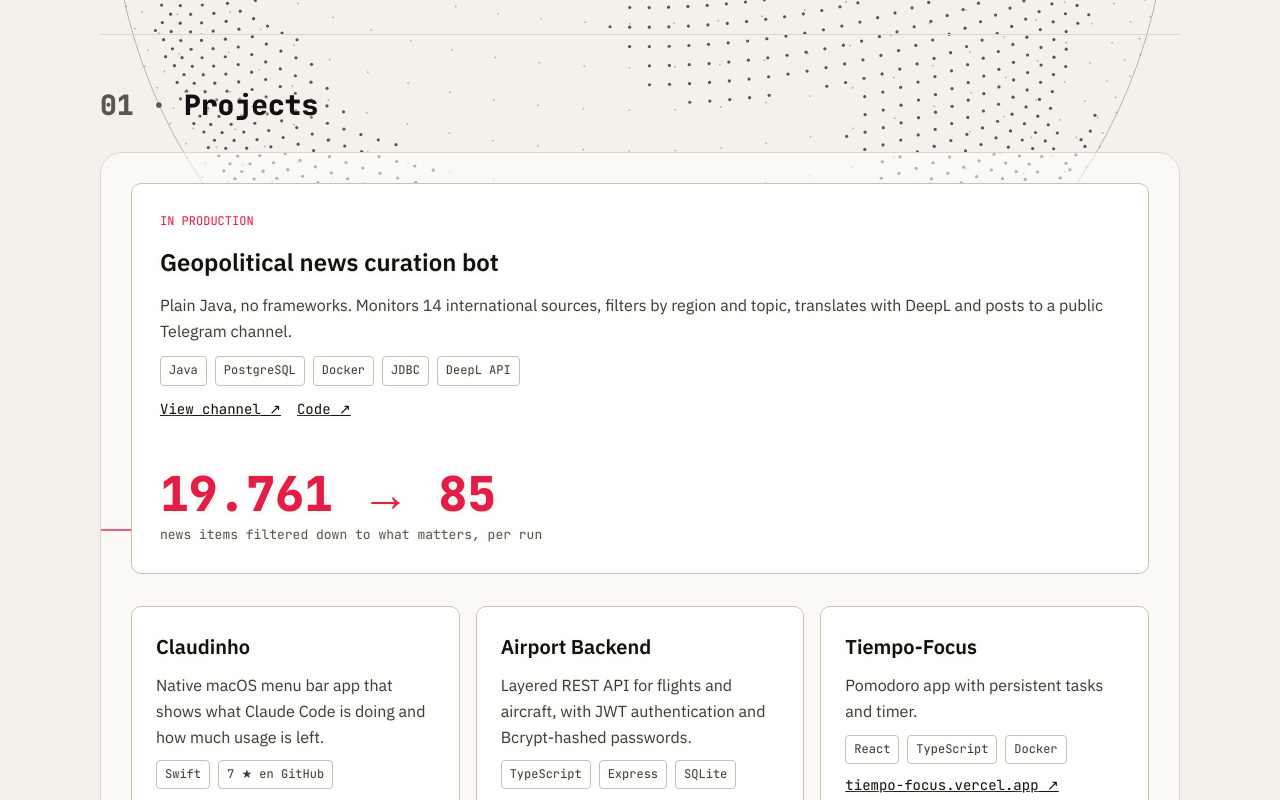
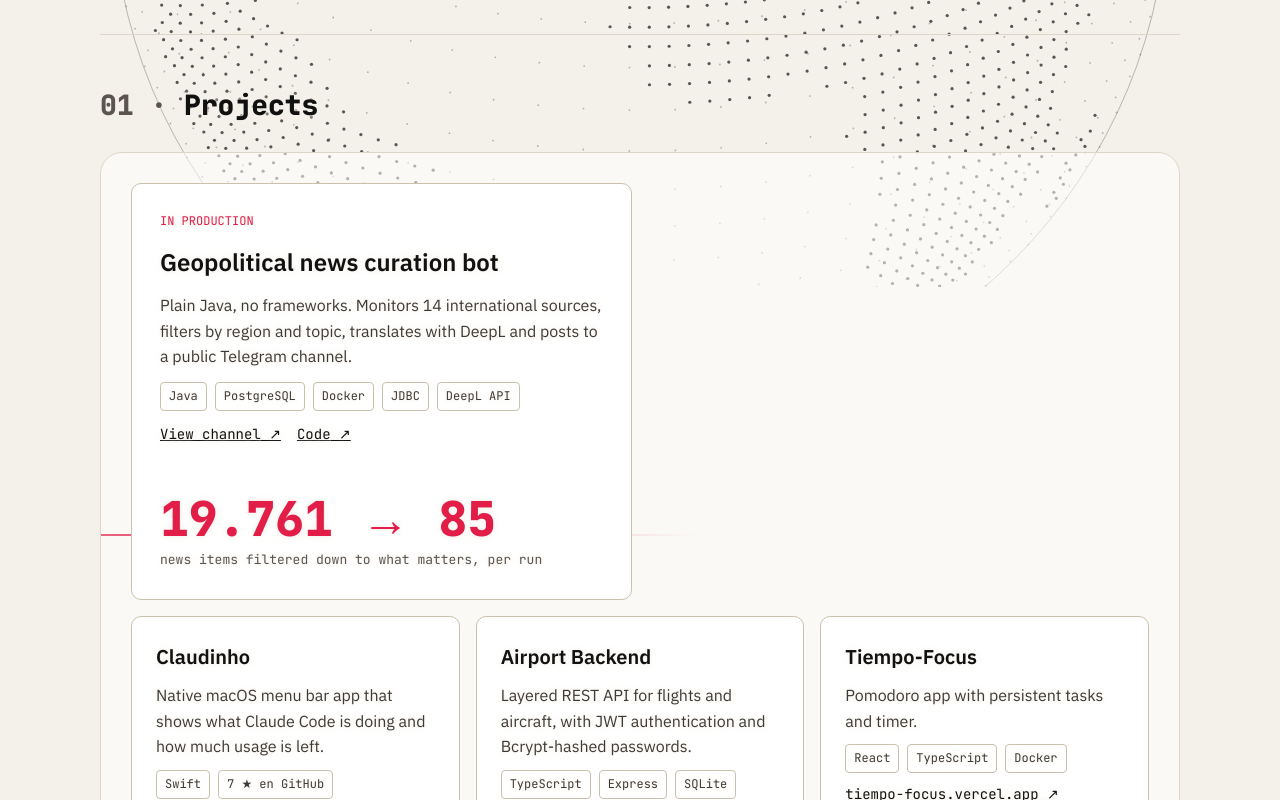
Before and after one commit to AlmeidaSNicolas/portfolio, a Next.js app: page / in a window 1280 px wide. Shown: the part 513-1313 px from the top of the page. Built offline with nearby package versions, Linux system fonts and the light colour scheme.

Commit message:
fix: keep the bot card in the left column of the featured row (#8)
The original .card-featured rule spans the full row, so the bot card took
the whole width and pushed the API column underneath. Reset the span
inside the featured row.

```diff
--- a/app/globals.css
+++ b/app/globals.css
@@ -418,6 +418,7 @@ h3 {
   gap: 16px;
 }
 .featured-pair > .card-featured {
+  grid-column: auto; /* the bot card stays in the left column */
   flex-direction: column;
 }
 .featured-side {
```
